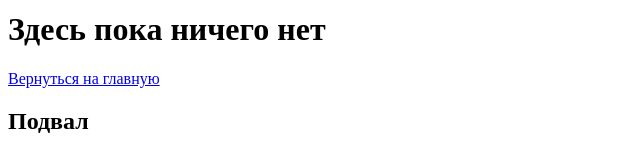
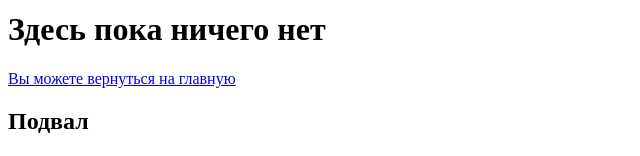
Before and after one commit to Core2-0/HTML-Academy_Nerds, a plain HTML site: page blank.html in a window 1280 px wide. Shown: the part 209-365 px from the top of the page, without its empty margins (0-640 px from the left). Drawn offline with Linux system fonts and the light colour scheme.

Commit message:
Update blank.html

```diff
--- a/blank.html
+++ b/blank.html
@@ -21,7 +21,7 @@
     </header>
     <main>
         <h1>Здесь пока ничего нет</h1>
-        <a href="index.html">Вернуться на главную</a>
+        <a href="index.html">Вы можете вернуться на главную</a>
     </main>
     <footer>
         <section>
```
